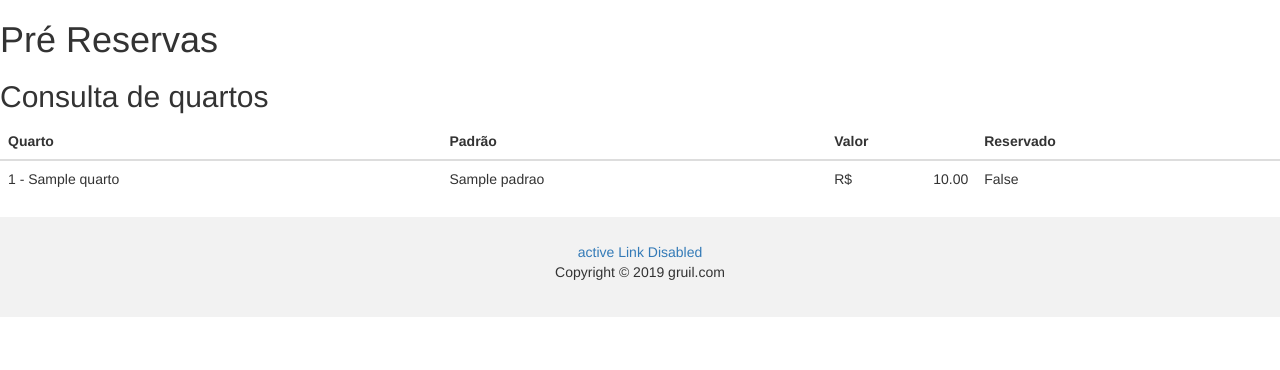
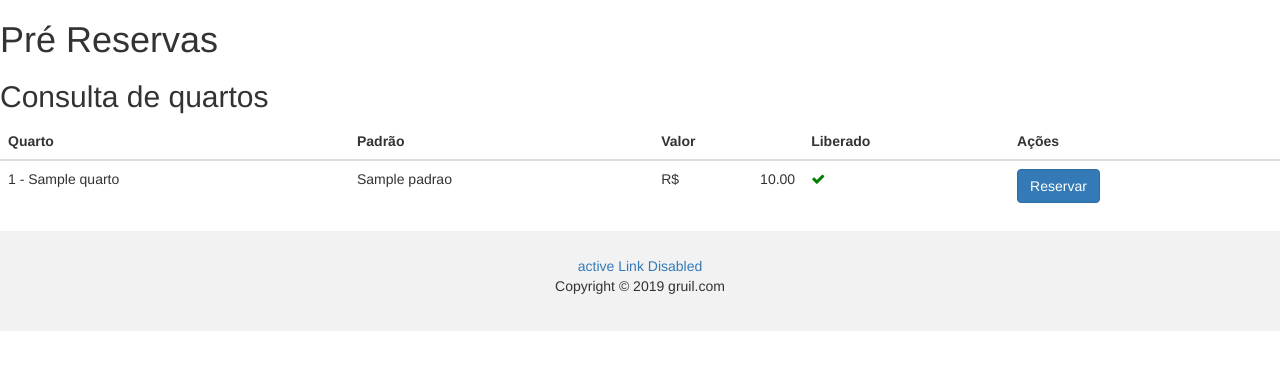
Before and after one commit to rg3915/pousada, a Django app: page /hotel/pre_reserva/pre-reserva/ in a window 1280 px wide. Shown: the part 52-422 px from the top of the page. Run offline with Django 3.2, Linux system fonts and the light colour scheme; a user stored in the database is signed in; tables that the repository leaves empty hold one stand-in row (values such as "Sample post"); parts of the project's set-up code (start-up, migrations or seed data) failed here and were passed over; some libraries are stand-ins or nearby versions.

Commit message:
Retornando se o quarto está reservado no template pre_reserva.

```diff
--- a/pousada/hotel/templates/hotel/pre_reserva.html
+++ b/pousada/hotel/templates/hotel/pre_reserva.html
@@ -9,7 +9,8 @@
         <th scope="col">Quarto</th>
         <th scope="col">Padrão</th>
         <th scope="col">Valor</th>
-        <th scope="col">Reservado</th>
+        <th scope="col">Liberado</th>
+        <th>Ações</th>
       </tr>
     </thead>
     <tbody>
@@ -18,7 +19,20 @@
           <td>{{object}}</td>
           <td>{{object.padrao}}</td>
           <td style="width: 150px;">R$ <span class="pull-right">{{object.valor_diaria}}</span></td>
-          <td>{{object.reservado}}</td>
+          <td>
+            {% if object.reservado %}
+              <i class="fa fa-close" style="color: red"></i>
+            {% else %}
+              <i class="fa fa-check" style="color: green"></i>
+            {% endif %}
+          </td>
+          <td>
+            {% if object.reservado %}
+              <button class="btn btn-warning">Fazer checkout</button>
+            {% else %}
+              <a class="btn btn-primary" href="{% url 'hotel:reserva_add' %}">Reservar</a>
+            {% endif %}
+          </td>
         </tr>
       </a>
     </li>
```
